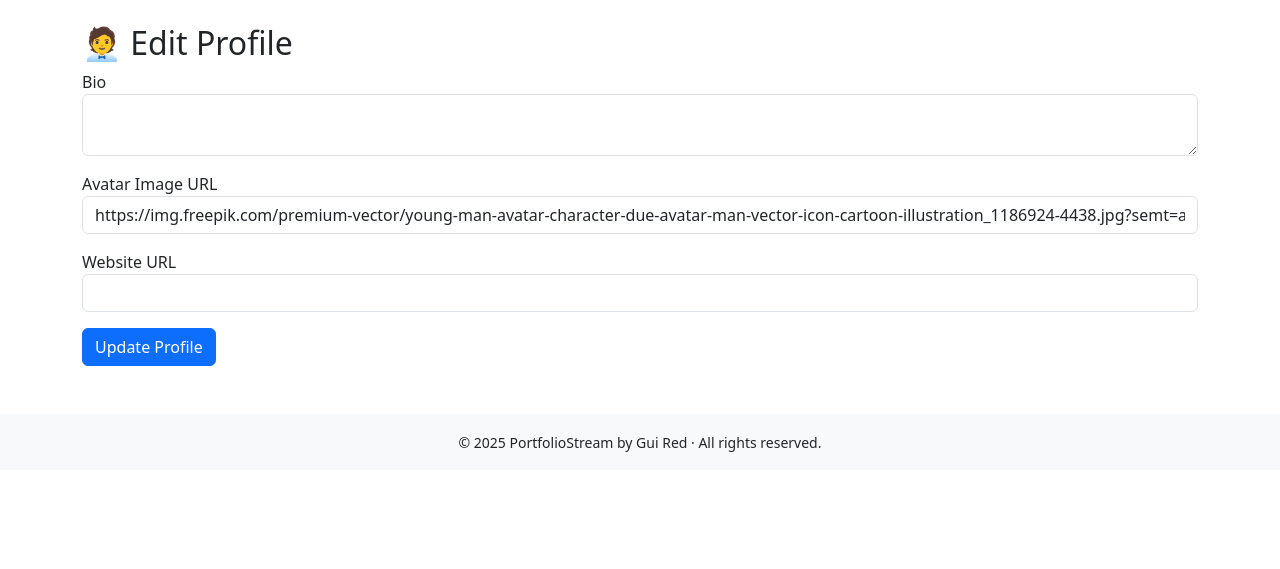
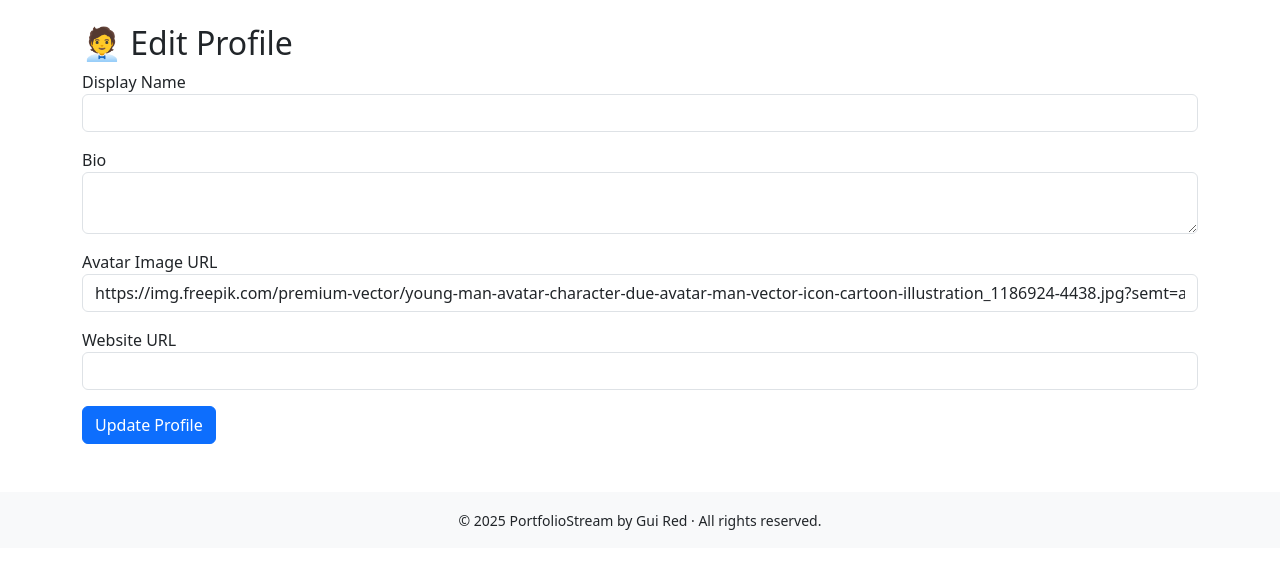
Before and after one commit to guired513/flask-portfolio-dashboard, a Flask app: page /profile/edit in a window 1280 px wide. Shown: the part 56-625 px from the top of the page. Run offline with Flask 3, Linux system fonts and the light colour scheme; a user stored in the database is signed in.

Commit message:
Add display name field to user profile and update templates

```diff
--- a/app.py
+++ b/app.py
@@ -39,6 +39,8 @@ class User(UserMixin, db.Model):
     # And relationships if added:
     projects = db.relationship('Project', backref='user', lazy=True)
     skills = db.relationship('Skill', backref='user', lazy=True)
+
+    display_name = db.Column(db.String(100), default="")
 
 # Create the database model for Project
 class Project(db.Model):
@@ -131,6 +133,7 @@ def dashboard():
 @login_required
 def edit_profile():
     if request.method == "POST":
+        current_user.display_name = request.form.get("display_name")
         current_user.bio = request.form.get("bio")
         current_user.avatar_url = request.form.get("avatar_url")
         current_user.website_url = request.form.get("website_url")
--- a/templates/edit_profile.html
+++ b/templates/edit_profile.html
@@ -4,6 +4,10 @@
 {% block content %}
 <h2>🧑‍💼 Edit Profile</h2>
 <form method="POST">
+    <div class="mb-3">
+        <label>Display Name</label>
+        <input class="form-control" name="display_name" value="{{ current_user.display_name }}">
+    </div>
     <div class="mb-3">
         <label>Bio</label>
         <textarea class="form-control" name="bio">{{ current_user.bio }}</textarea>
--- a/templates/stream.html
+++ b/templates/stream.html
@@ -15,7 +15,7 @@
             <div class="card-body">
                 <h5>{{ project.title }}</h5>
                 <p>{{ project.description }}</p>
-                <small class="text-muted">By {{ project.user.username }}</small>
+                <small class="text-muted">By {{ project.user.display_name or project.user.username }}</small>
                 {% if project.user.avatar_url %}
                     <img src="{{ project.user.avatar_url }}" width="30" class="rounded-circle ms-2">
                 {% endif %}
@@ -31,7 +31,7 @@
                 <h6 class="mt-3">Comments ({{ project.comments|length }})</h6>
                     <ul class="list-unstyled">
                         {% for comment in project.comments %}
-                            <li><strong>{{ comment.user.username }}</strong>: {{ comment.content }}</li>
+                            <li><strong>{{ comment.user.displayname or comment.username}}</strong>: {{ comment.content }}</li>
                         {% endfor %}
                     </ul>
 
@@ -58,7 +58,7 @@
                 {% if skill.user.avatar_url %}
                     <img src="{{ skill.user.avatar_url }}" width="30" class="rounded-circle ms-2">
                 {% endif %}
-                <small class="text-muted">By {{ skill.user.username }}</small>
+                <small class="text-muted">By {{ skill.user.display_name or skill.user.username }}</small>
             </div>
         </div>
     </div>
```
